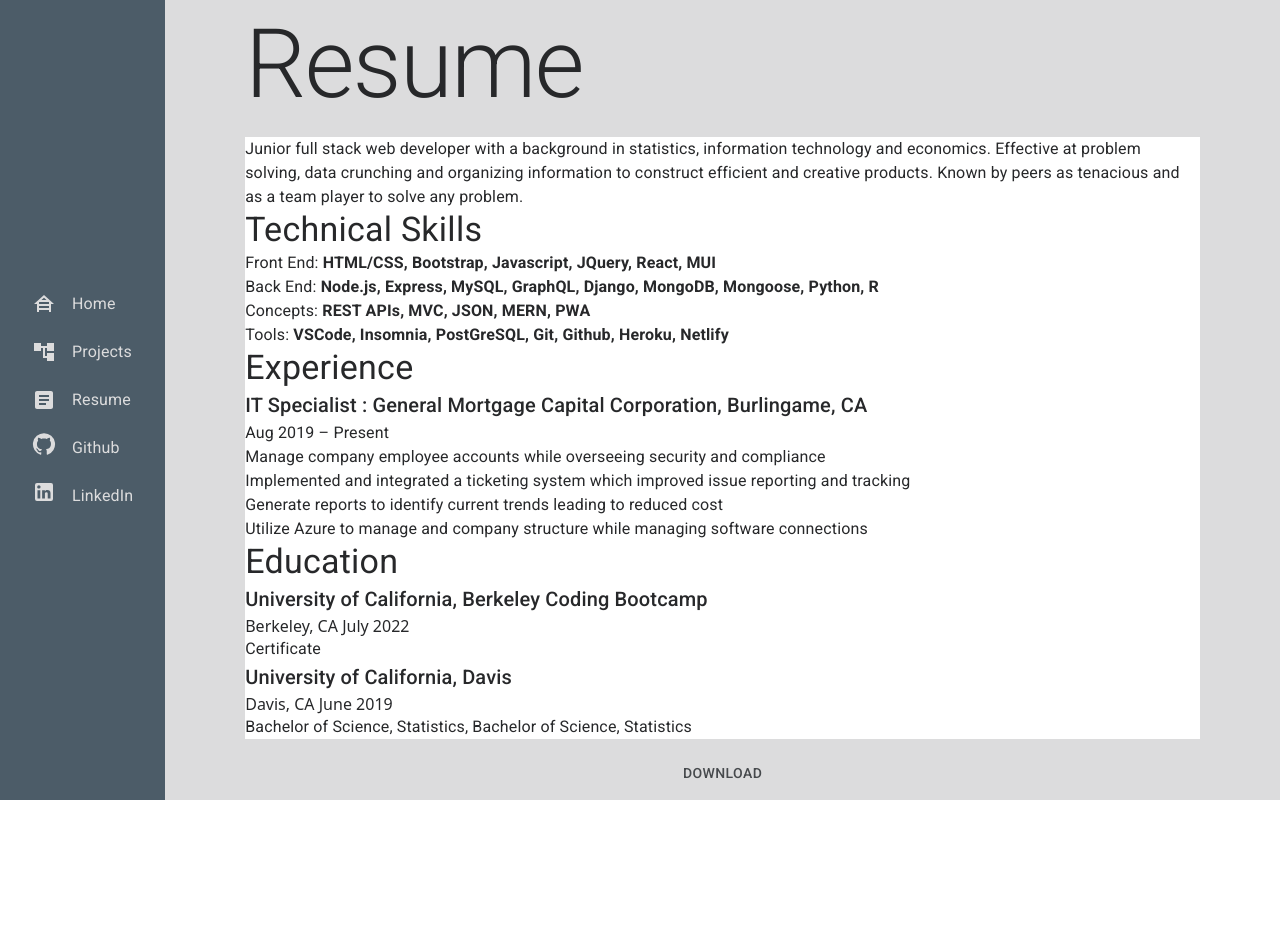
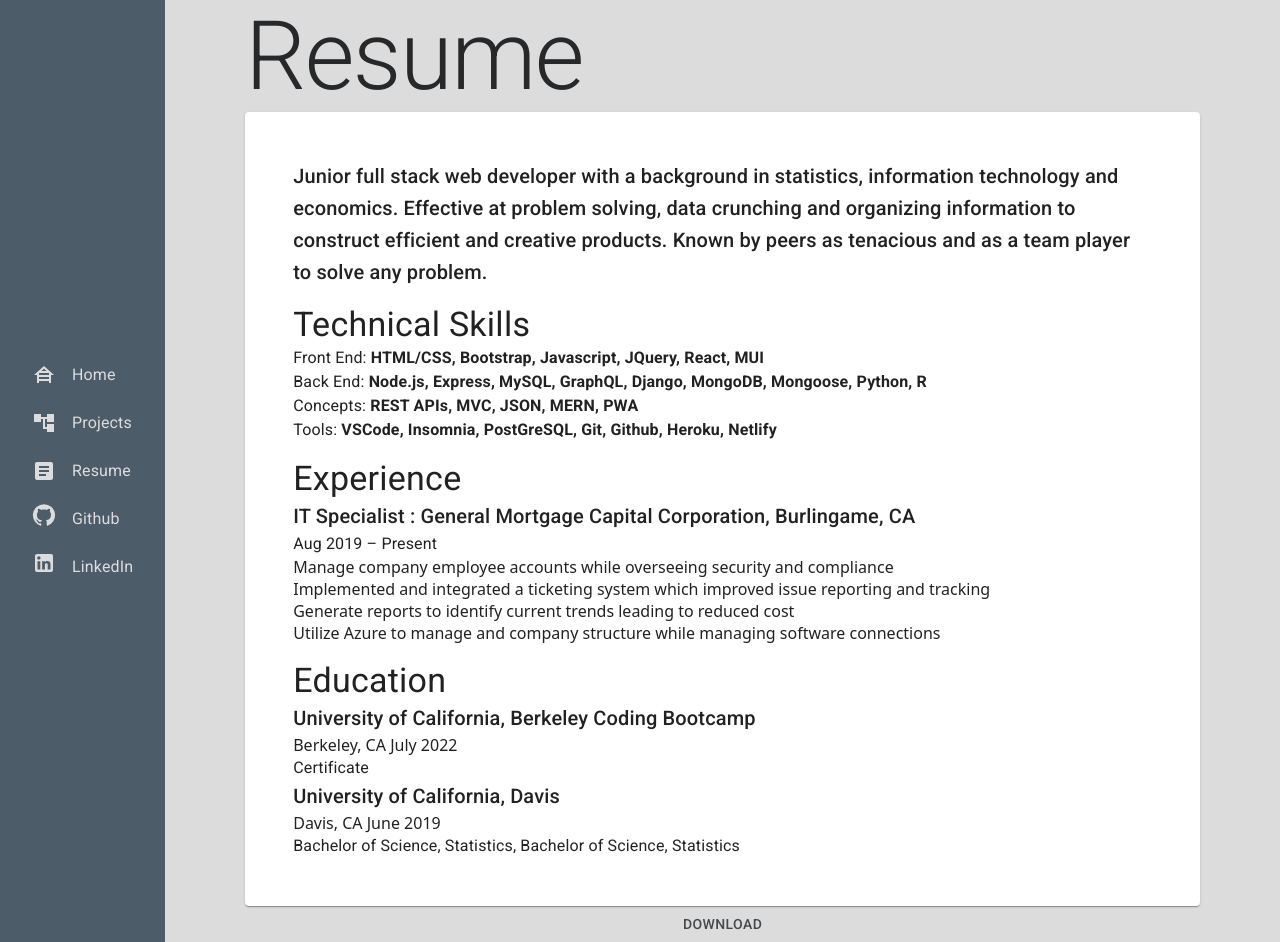
Before and after one commit to KKWChao/MyPortfolioV3, a React (Create React App) app: page /resume in a window 1280 px wide. Before the commit the page ends 800 px from the top, so only its background shows below. Built offline with nearby package versions, Linux system fonts and the light colour scheme.

Commit message:
added fade in animation

```diff
--- a/package.json
+++ b/package.json
@@ -10,6 +10,7 @@
     "@testing-library/jest-dom": "^5.16.5",
     "@testing-library/react": "^13.4.0",
     "@testing-library/user-event": "^13.5.0",
+    "framer-motion": "^7.5.3",
     "react": "^18.2.0",
     "react-dom": "^18.2.0",
     "react-router-dom": "^6.4.1",
--- a/src/App.js
+++ b/src/App.js
@@ -1,9 +1,10 @@
 import "./App.css";
-import { Routes, Route } from "react-router-dom";
+
 import { Box, styled } from "@mui/material";
 
 import Layout from "./Layout/layout";
-import { Home, Navbar, SideDrawer, Projects, Resume } from "./components";
+import AnimatedRoutes from "./components/AnimatedRoutes";
+import {  SideDrawer } from "./components";
 
 const FlexBoxed = styled(Box)({
   display: "flex",
@@ -17,13 +18,7 @@ function App() {
       {/* <Navbar /> */}
       <SideDrawer />
       <Layout>
-        <Routes>
-          <Route exact path="/" element={<Home />} />
-          <Route path="/home" element={<Home />} />
-          <Route path="/projects" element={<Projects />} />
-          <Route path="/resume" element={<Resume />} />
-          <Route path="*" element={<Home />} />
-        </Routes>
+        <AnimatedRoutes />
       </Layout>
     </FlexBoxed>
   );
--- /dev/null
+++ b/src/components/AnimatedRoutes.js
@@ -0,0 +1,26 @@
+import { Routes, Route, useLocation } from "react-router-dom";
+import {
+  Home,
+  Projects,
+  Resume,
+} from "../components";
+
+import { AnimatePresence } from 'framer-motion'
+
+function AnimatedRoutes() {
+  const location = useLocation()
+
+  return (
+    <AnimatePresence exitBeforeEnter initial={false}>
+      <Routes location={location} key={location.pathname}>
+        <Route exact path="/" element={<Home />} />
+        <Route path="/home" element={<Home />} />
+        <Route path="/projects" element={<Projects />} />
+        <Route path="/resume" element={<Resume />} />
+        <Route path="*" element={<Home />} />
+      </Routes>
+    </AnimatePresence>
+  );
+}
+
+export default AnimatedRoutes;
--- a/src/components/Home/index.jsx
+++ b/src/components/Home/index.jsx
@@ -1,11 +1,15 @@
-import { Box, Typography, Skeleton } from "@mui/material";
-
-import { ComponentBox } from "../reusables";
+import { Box, Typography } from "@mui/material";
+import { ComponentBox, AnimatedDiv } from "../reusables";
 
 function Home() {
   return (
-    <ComponentBox sx={{ justifyContent: "" }}>
-      <Box align='left'>
+    <AnimatedDiv
+      initial={{ opacity: 0 }}
+      animate={{ opacity: 1 }}
+      exit={{ opacity: 0 }}
+      sx={{ justifyContent: "" }}
+    >
+      <Box align="left">
         {/* add loading later */}
         <img
           src="./assets/Profile.jpg"
@@ -13,7 +17,7 @@ function Home() {
           style={{
             borderRadius: "20%",
             width: "15rem",
-            boxShadow: '0 .5rem 1.2rem rgba(0,0,0,.2)'
+            boxShadow: "0 .5rem 1.2rem rgba(0,0,0,.2)",
           }}
         />
       </Box>
@@ -27,7 +31,7 @@ function Home() {
       </Box>
 
       {/* <Button sx={{ margin: '2rem 0', color: 'black', backgroundColor: 'gray', width: '5rem'}}>Test</Button> */}
-    </ComponentBox>
+    </AnimatedDiv>
   );
 }
 
--- a/src/components/Projects/index.jsx
+++ b/src/components/Projects/index.jsx
@@ -9,12 +9,16 @@ import {
 } from "@mui/material";
 
 import { ProjectData } from "./projectData";
-import { ComponentBox } from "../reusables";
+import { AnimatedDiv } from "../reusables";
 import { theme } from "../../theme";
 
 function Projects() {
   return (
-    <ComponentBox>
+    <AnimatedDiv
+      initial={{ opacity: 0 }}
+      animate={{ opacity: 1 }}
+      exit={{ opacity: 0 }}
+    >
       <Typography variant="h1">Projects</Typography>
       <Grid
         container
@@ -27,7 +31,7 @@ function Projects() {
               sx={{
                 minWidth: 200,
                 maxWidth: 500,
-                padding: '1rem',
+                padding: "1rem",
                 boxShadow: 5,
                 background: theme.palette.secondary.dark,
               }}
@@ -59,6 +63,8 @@ function Projects() {
                 sx={{ display: "flex", justifyContent: "space-around" }}
               >
                 <Button
+                  href={project.githubLink}
+                  target="_blank"
                   size="small"
                   sx={{
                     padding: "0.5rem 2rem",
@@ -69,6 +75,8 @@ function Projects() {
                   Github
                 </Button>
                 <Button
+                  href={project.deployLink}
+                  target="_blank"
                   size="small"
                   sx={{
                     padding: "0.5rem 2rem",
@@ -83,7 +91,7 @@ function Projects() {
           </Grid>
         ))}
       </Grid>
-    </ComponentBox>
+    </AnimatedDiv>
   );
 }
 
--- a/src/components/Projects/projectData.js
+++ b/src/components/Projects/projectData.js
@@ -1,9 +1,9 @@
 export const ProjectData = [
   {
-    title: 'alpha',
+    title: 'Counting Calz',
     image: '',
     description: 'Lorem ipsum dolor sit amet consectetur adipisicing elit. Distinctio consequuntur exercitationem hic nesciunt, voluptatibus commodi quasi magnam aperiam qui animi eius ipsa dolor, modi nulla reiciendis minima ipsam iste quaerat.',
-    githubLink: '',
+    githubLink: 'https://github.com/JacobReeder/Counting-Calz-2.0',
     deployLink: ''
   },
   {
--- a/src/components/Resume/index.jsx
+++ b/src/components/Resume/index.jsx
@@ -1,23 +1,30 @@
-import { Box, Typography, Button, Grid } from "@mui/material";
-import { ComponentBox } from "../reusables";
+import { Box, Typography, Button, Grid, Paper } from "@mui/material";
+import { AnimatedDiv } from "../reusables";
 import { theme } from "../../theme";
 
 import { ResumeData } from "./resumeData";
 
 function Resume() {
   return (
-    <ComponentBox>
+    <AnimatedDiv
+      initial={{ opacity: 0 }}
+      animate={{ opacity: 1 }}
+      exit={{ opacity: 0 }}
+    >
       <Typography variant="h1">Resume</Typography>
-      <Box
+      <Paper
         sx={{
+          padding: "2rem",
           backgroundColor: "white",
           minheight: "70%",
         }}
       >
         <Box className="header">
-          <Typography>{ResumeData[0].summary}</Typography>
+          <Typography variant="h6" margin={2}>
+            {ResumeData[0].summary}
+          </Typography>
         </Box>
-        <Box className="skills">
+        <Box className="skills" margin={2}>
           <Typography variant="h4">{ResumeData[1].title}</Typography>
           <Typography>
             Front End: <strong>{ResumeData[1].frontEnd}</strong>
@@ -52,25 +59,21 @@ function Resume() {
             </Grid>
           </Typography>
         </Box> */}
-        <Box className="experience">
+        <Box className="experience" margin={2}>
           <Typography variant="h4">{ResumeData[3].title}</Typography>
           <Typography variant="h6">
             {ResumeData[3].current.role} : {ResumeData[3].current.company},{" "}
             {ResumeData[3].current.location}
           </Typography>
           <Typography>{ResumeData[3].current.time}</Typography>
-          <Typography>
-            {ResumeData[3].current.bullet1}
-            <br />
-            {ResumeData[3].current.bullet2}
-            <br />
-            {ResumeData[3].current.bullet3}
-            <br />
-            {ResumeData[3].current.bullet4}
-            <br />
-          </Typography>
+          <ul style={{ listStyleType: "none" }}>
+            <li>{ResumeData[3].current.bullet1}</li>
+            <li>{ResumeData[3].current.bullet2}</li>
+            <li>{ResumeData[3].current.bullet3}</li>
+            <li>{ResumeData[3].current.bullet4}</li>
+          </ul>
         </Box>
-        <Box className="education">
+        <Box className="education" margin={2}>
           <Typography variant="h4">{ResumeData[4].title}</Typography>
           <Box>
             {Object.entries(ResumeData[4]).map(([key, item]) => (
@@ -85,9 +88,9 @@ function Resume() {
             ))}
           </Box>
         </Box>
-      </Box>
+      </Paper>
       <Button sx={{ color: theme.palette.text.dark }}>Download</Button>
-    </ComponentBox>
+    </AnimatedDiv>
   );
 }
 
--- a/src/components/Resume/resumeData.js
+++ b/src/components/Resume/resumeData.js
@@ -1,3 +1,7 @@
+import HtmlIcon from '@mui/icons-material/Html';
+import CssIcon from '@mui/icons-material/Css';
+import JavascriptIcon from '@mui/icons-material/Javascript';
+
 export const ResumeData = [
   {
     title: 'Kelvin Chao',
@@ -6,6 +10,7 @@ export const ResumeData = [
   {
     title: 'Technical Skills',
     frontEnd: 'HTML/CSS, Bootstrap, Javascript, JQuery, React, MUI',
+    frontEndIcons: [<HtmlIcon />, <CssIcon />],
     backEnd: 'Node.js, Express, MySQL, GraphQL, Django, MongoDB, Mongoose, Python, R',
     concepts: 'REST APIs, MVC, JSON, MERN, PWA',
     tools: 'VSCode, Insomnia, PostGreSQL, Git, Github, Heroku, Netlify'
--- a/src/components/reusables.js
+++ b/src/components/reusables.js
@@ -1,6 +1,7 @@
 import { theme } from "../theme";
 import { Box, styled } from "@mui/material"
 import { Link } from 'react-router-dom'
+import { motion } from "framer-motion";
 
 export const ComponentBox = styled(Box) ({
   padding: '0 5rem',
@@ -10,6 +11,16 @@ export const ComponentBox = styled(Box) ({
   wrap: 'wrap',
   height: '100%',
   color: theme.palette.text.main
+})
+
+export const AnimatedDiv = styled(motion.div) ({
+  padding: '0 5rem',
+  display: 'flex',
+  flexDirection: 'column',
+  justifyContent: 'space-around',
+  wrap: 'wrap',
+  height: '100%',
+  color: theme.palette.text.main,
 })
 
 export const SideBarBox = styled(Box) ({
```
Also changed, not shown: 1 other file (tests, documents, lock files or other folders).
